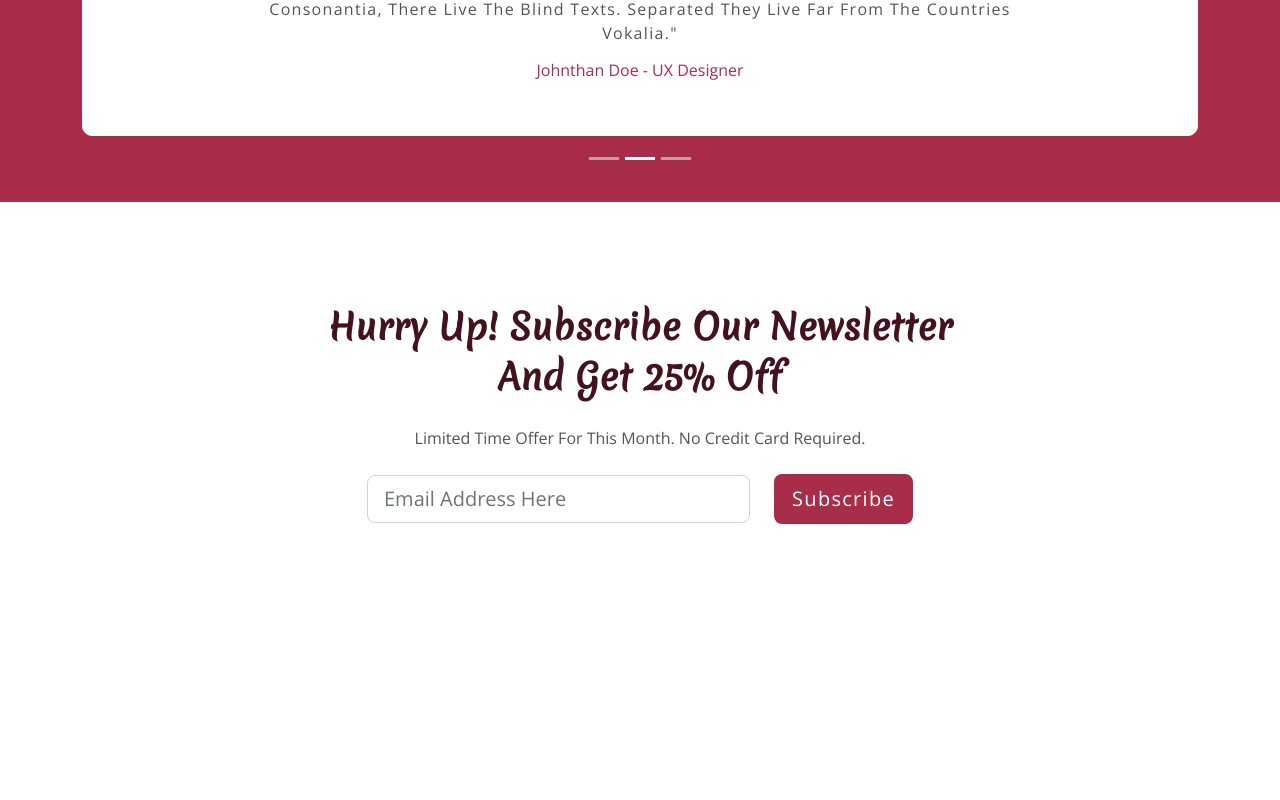
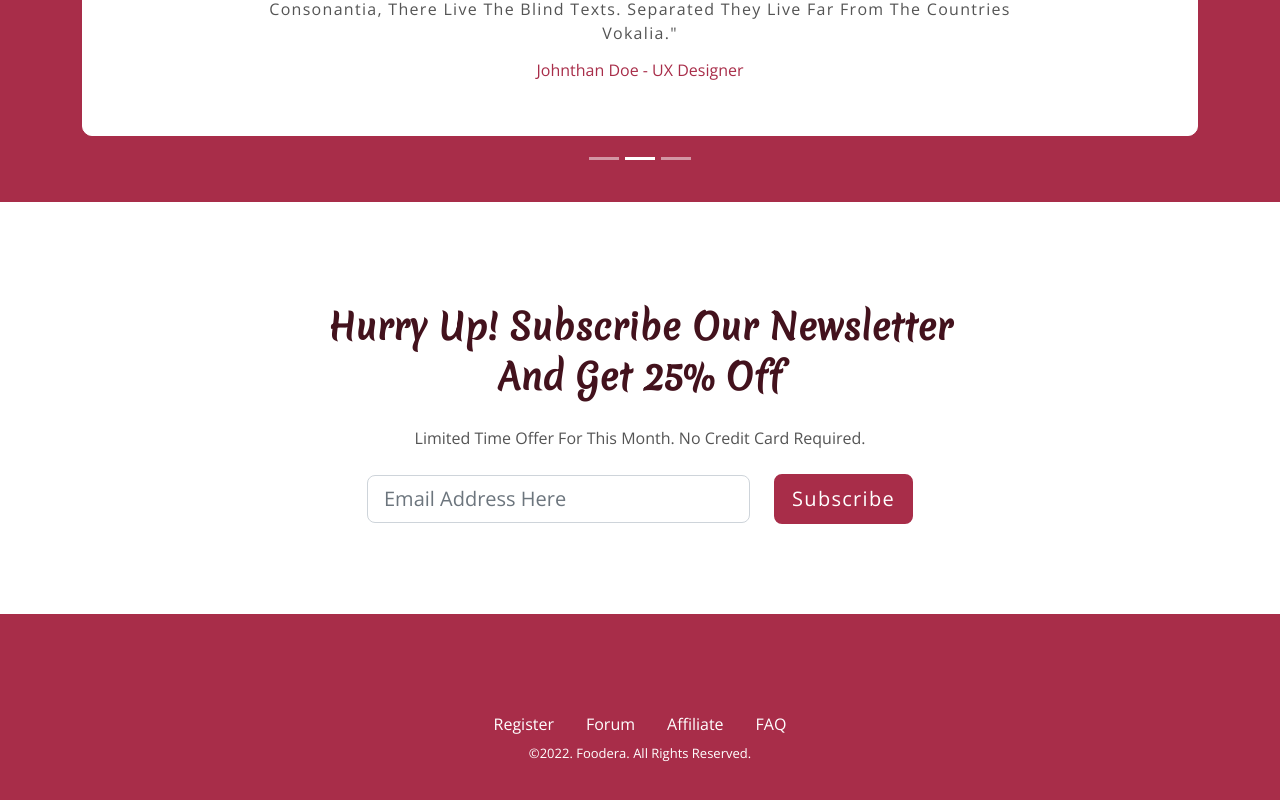
Before and after one commit to wesamustafa/React-Food-Website-Template, a React (Create React App) app: page / in a window 1280 px wide. Shown: the part 3278-4078 px from the top of the page. Before the commit the page ends 3892 px from the top, so only its background shows below. Built offline with nearby package versions, Linux system fonts and the light colour scheme.

Commit message:
imp footer component

```diff
--- /dev/null
+++ b/src/component/Footer/Footer.css
@@ -0,0 +1,18 @@
+.footer{
+    background-color: var(--primary-color);
+    border: 1px solid var(--primary-color);
+    width: 100%;
+    max-width: 100%;
+    padding:5.563rem 0;
+}
+.footer .row:first-child a{
+    color: #fff !important;
+    font-size: 1rem !important;
+}
+.footer .row:first-child a:hover{
+    text-decoration: underline;
+}
+.footer .row:last-of-type{
+    color: #fff;
+    font-size: 0.813rem;
+}
--- /dev/null
+++ b/src/component/Footer/Footer.js
@@ -0,0 +1,37 @@
+import React from "react";
+import './Footer.css';
+import Nav from 'react-bootstrap/Nav';
+const Footer = ()=>{
+    return(
+        <section className="footer">
+            <div className="container">
+                    {/* links */}
+                <div className="row">
+                    <div className="col-md-12">
+                    <Nav className="justify-content-center" activeKey="/home">
+                        <Nav.Item>
+                        <Nav.Link href="/home">register</Nav.Link>
+                        </Nav.Item>
+                        <Nav.Item>
+                        <Nav.Link eventKey="link-1">Forum</Nav.Link>
+                        </Nav.Item>
+                        <Nav.Item>
+                        <Nav.Link eventKey="link-2">Affiliate</Nav.Link>
+                        </Nav.Item>
+                        <Nav.Item>
+                        <Nav.Link eventKey="link-3">FAQ</Nav.Link>
+                        </Nav.Item>
+                    </Nav>
+                    </div>
+                </div>
+                {/* copyright */}
+                <div className="row">
+                    <div className="col-md-12 text-center">
+                        <span>&copy;2022. Foodera. All rights reserved.</span>
+                    </div>
+                </div>
+            </div>
+        </section>
+    )
+}
+export default Footer;
--- a/src/component/Home.js/Home.css
+++ b/src/component/Home.js/Home.css
@@ -165,7 +165,7 @@
     width: 100%;
     max-width: 100%;
     text-align: center;
-    padding:1.563rem
+    padding:1.563rem 0;
 }
 .testimonials h2{
     font-family: var(--second-font);
--- a/src/component/Home.js/Home.js
+++ b/src/component/Home.js/Home.js
@@ -9,9 +9,9 @@ import testimonialsPic01 from "../../assets/testimonials/01.jpg";
 import testimonialsPic02 from "../../assets/testimonials/02.jpg";
 import testimonialsPic03 from "../../assets/testimonials/03.jpg";
 import Subscribe from "../Subscribe/Subscribe";
+import Footer from "../Footer/Footer";
 const Home = ()=>{
     const foodItems = Data.map((item)=>{
-
         return(
             <div className="col-md-4">
                     <img src={item.img} alt="foodimg"/>
@@ -172,6 +172,9 @@ const Home = ()=>{
         {/* start section subscribe */}
         <Subscribe/>
         {/* end section subscribe */}
+        {/* start section footer */}
+        <Footer/>
+        {/* end section footer */}
         </Fragment>
     )
 }
```
